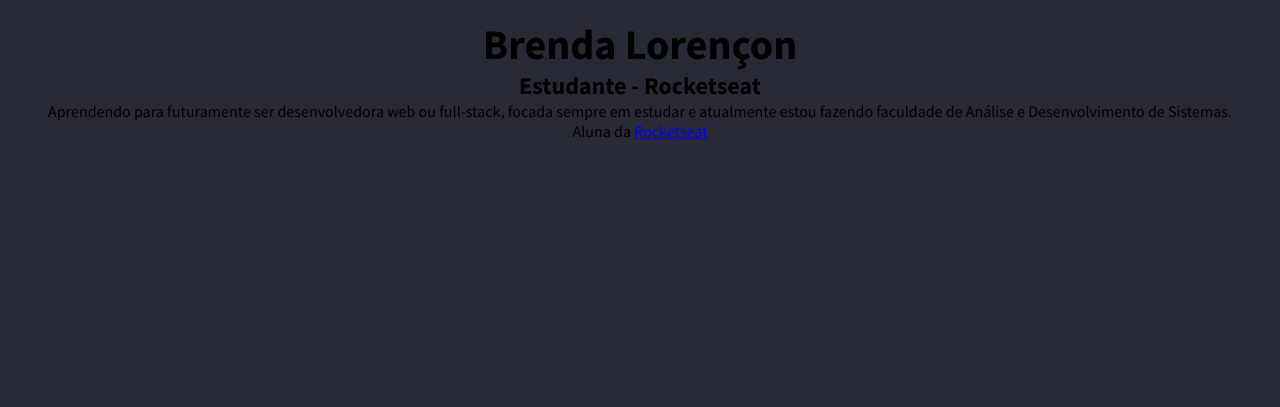
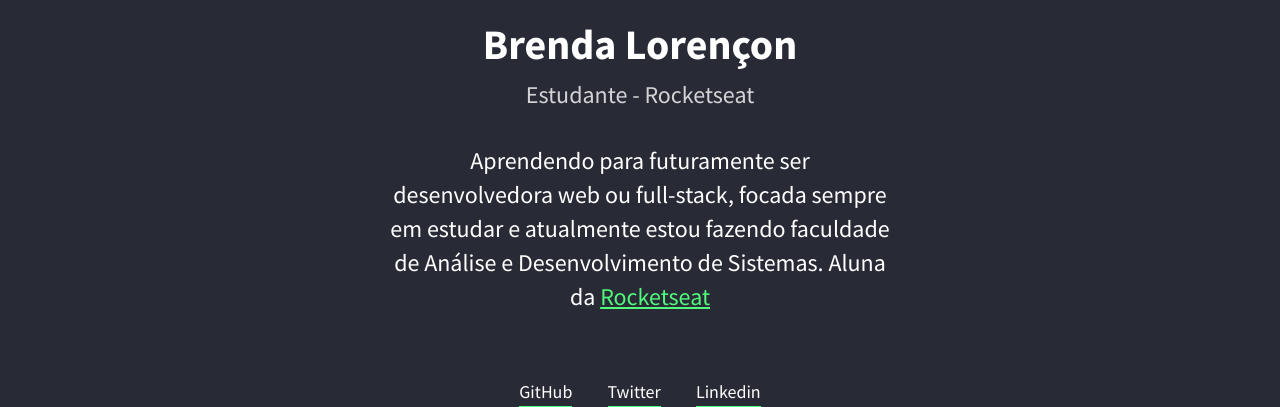
Before and after one commit to BrendaLorencon/LaunchBase-Bootcamp---Rocketseat, a plain HTML site: page index.html in a window 1280 px wide. Shown: the part 453-860 px from the top of the page. Before the commit the page ends 800 px from the top, so only its background shows below. Drawn offline with Linux system fonts and the light colour scheme.

Commit message:
Página Sobre - adicionado link das redes sociais

```diff
--- a/index.html
+++ b/index.html
@@ -7,7 +7,7 @@
     </head>
     <body> <!--Corpo-->
         <header>
-            <div>
+            <div class="links">
                 <a href="/">Sobre</a>
                 <a href="/">Trabalhos</a>
             </div>
@@ -21,5 +21,11 @@
             focada sempre em estudar e atualmente estou fazendo
             faculdade de Análise e Desenvolvimento de Sistemas. Aluna da <a href="https://rocketseat.com.br" target="_blank">Rocketseat</a> </p>
         </div>
+
+        <div id="links-footer" class="links">
+            <a href="https://github.com.br/BrendaLorencon" target=_blank>GitHub</a>
+            <a href="https://twitter.com/BrendaLorencon" target="_blank">Twitter</a>
+            <a href="https://www.linkedin.com/in/brendalorencon/" target="_blank">Linkedin</a>
+        </div>
     </body>
 </html>
--- a/styles.css
+++ b/styles.css
@@ -1,4 +1,9 @@
 @import url('https://fonts.googleapis.com/css2?family=Source+Sans+Pro:wght@200;400;700&display=swap');
+
+:root {
+    --color-green: #50fa7b;
+}
+
 * {
     margin: 0;
     padding: 0;
@@ -8,6 +13,7 @@
 body {
     background: #282a36;
     font-family: 'Source Sans Pro', sans-serif;
+    color: white;
 }
 
 header {
@@ -16,11 +22,19 @@
     background: rgba(0, 0, 0, 0.1);
 }
 
+.links {
+    text-align: center;
+}
+
 header div {
     text-align: center;
 }
 
-header div a {
+.links {
+    text-align: center;
+}
+
+.links a {
     color: white;/*cor*/
     font-size: 18px;/*tamanho da fonte*/
     line-height: 28px;/*Altura da linha*/
@@ -30,8 +44,13 @@
     text-decoration: none;/*Tira a decoração linhas(sublinhado)*/
 }
 
-header div a:hover{/*passar o mouse em cima ele fára algo*/
-    color: #50fa7b;
+.links div a:hover {
+    color: var(--color-green);
+    transition: 200ms;
+}
+
+.links a:hover {/*passar o mouse em cima ele fára algo*/
+    color: var(--color-green);
     transition: color 200ms;/*tempo da transição*/
 }
 
@@ -42,8 +61,9 @@
 
 #wrapper img {
     border-radius: 50%;
-    border: 5px solid #50fa7b;
+    border: 5px solid var(--color-green);
     margin-bottom: 32px;
+    height: 300px;
 }
 
 #wrapper h1{
@@ -51,3 +71,27 @@
     line-height: 52px;
     font-weight: bold;/*peso da fonte*/
 }
+
+#wrapper h2 {
+    font-size: 24px;
+    line-height: 34px;
+    font-weight: normal;
+    margin-top: 8px;
+    opacity: 0.8;
+}
+
+#wrapper p {
+    max-width: 500px;
+    margin: 32px auto;
+    font-size: 24px;
+    line-height: 34px;
+
+}
+
+#wrapper p a {
+    color: var(--color-green);
+}
+
+#links-footer a {
+    border-bottom: 1px solid var(--color-green);
+}
```
